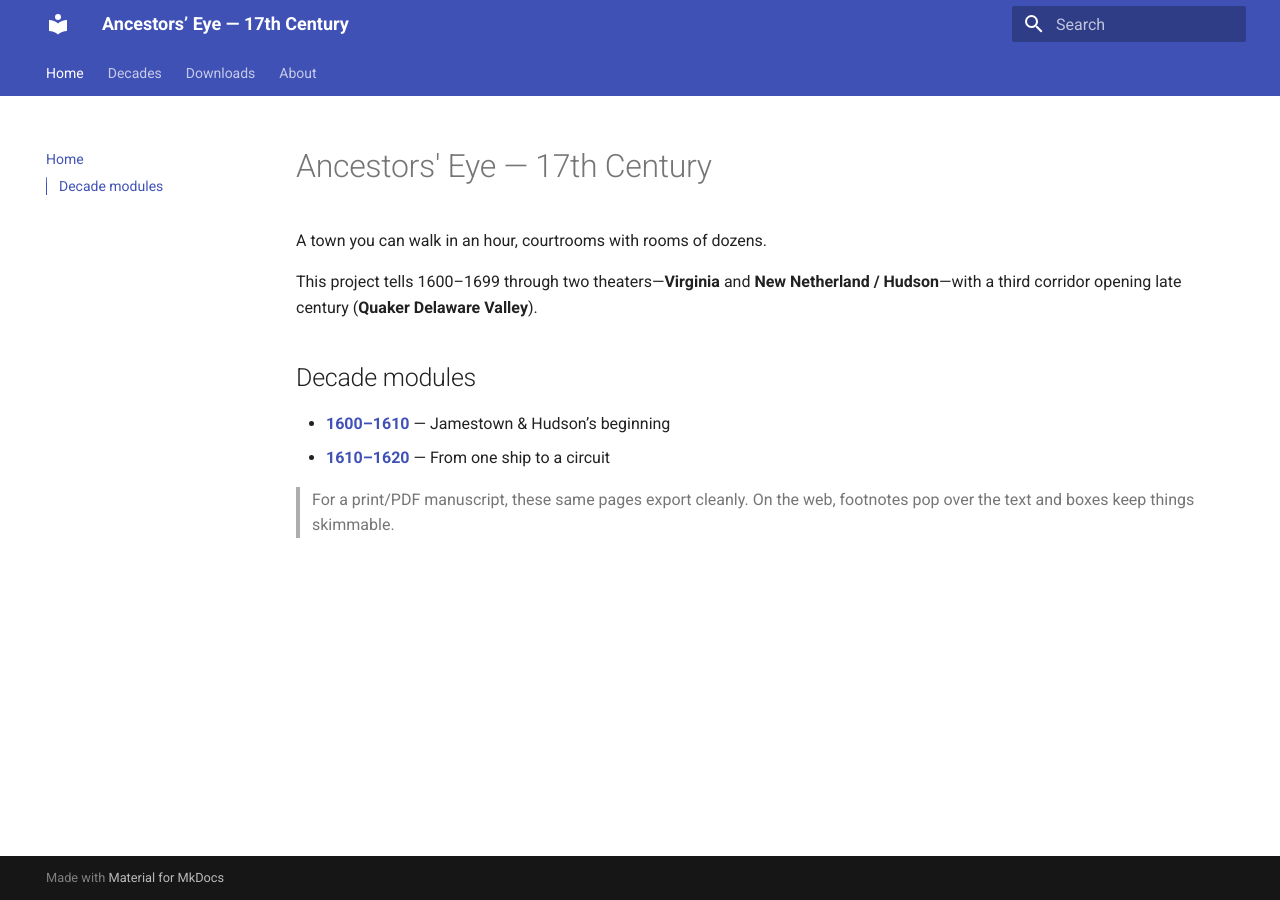
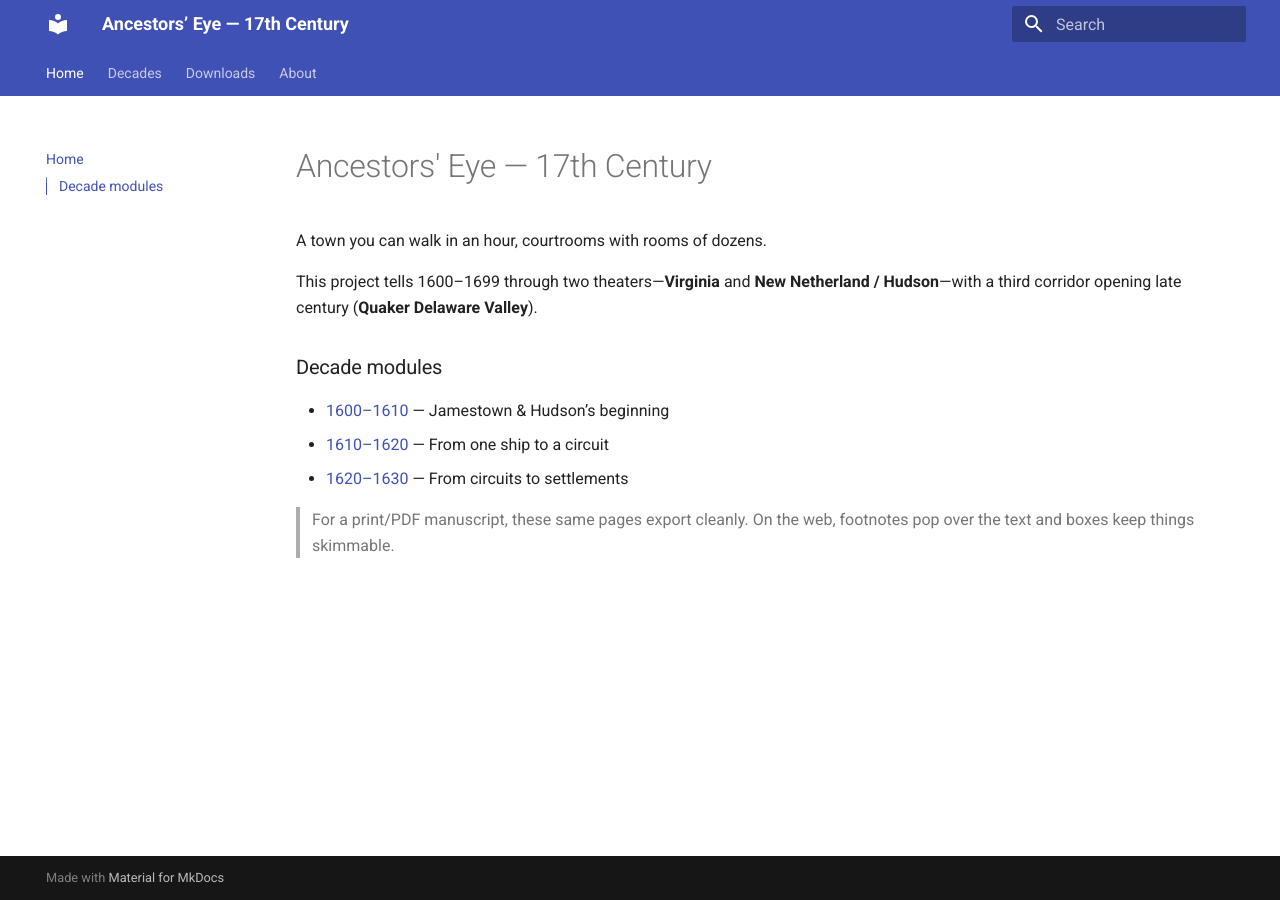
Before and after one commit to BillWorstell/WorstellWitnessWaybackMachine, an MkDocs documentation site: the page built from docs/index.md, in a window 1280 px wide. Built offline with MkDocs 1.6.1 and Material for MkDocs 9.7.7, drawn with Linux system fonts in a browser that asks for light colours.

Commit message:
Update index.md
Home: add 1620–1630 one-line summary to Decade modules

```diff
--- a/docs/index.md
+++ b/docs/index.md
@@ -4,9 +4,10 @@ A town you can walk in an hour, courtrooms with rooms of dozens.
 
 This project tells 1600–1699 through two theaters—**Virginia** and **New Netherland / Hudson**—with a third corridor opening late century (**Quaker Delaware Valley**).
 
-## Decade modules
+### Decade modules
 
-- **[1600–1610](decades/1600-1610/1600-1610.md)** — Jamestown & Hudson’s beginning
-- **[1610–1620](decades/1610-1620/1610-1620.md)** — From one ship to a circuit
+- [1600–1610](decades/1600-1610/) — Jamestown & Hudson’s beginning
+- [1610–1620](decades/1610-1620/) — From one ship to a circuit
+- [1620–1630](decades/1620-1630/) — From circuits to settlements
 
 > For a print/PDF manuscript, these same pages export cleanly. On the web, footnotes pop over the text and boxes keep things skimmable.
```
